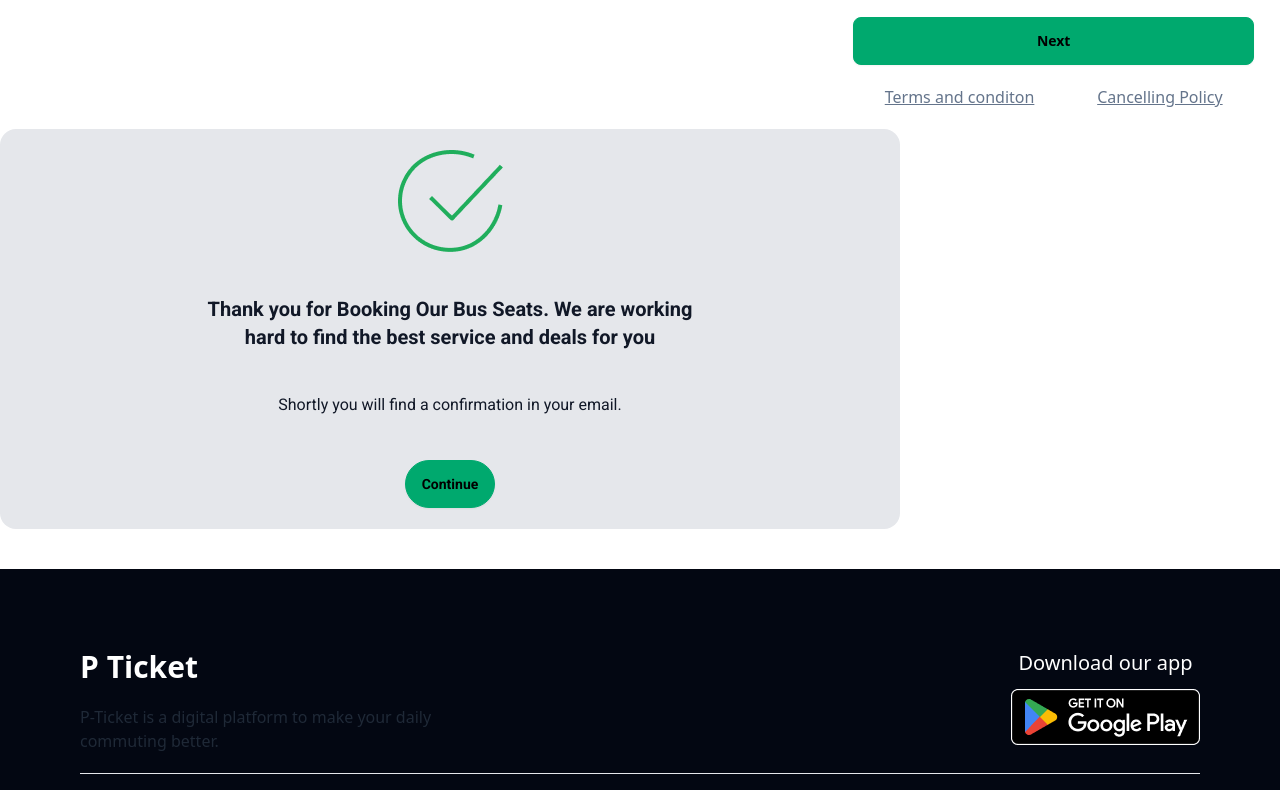
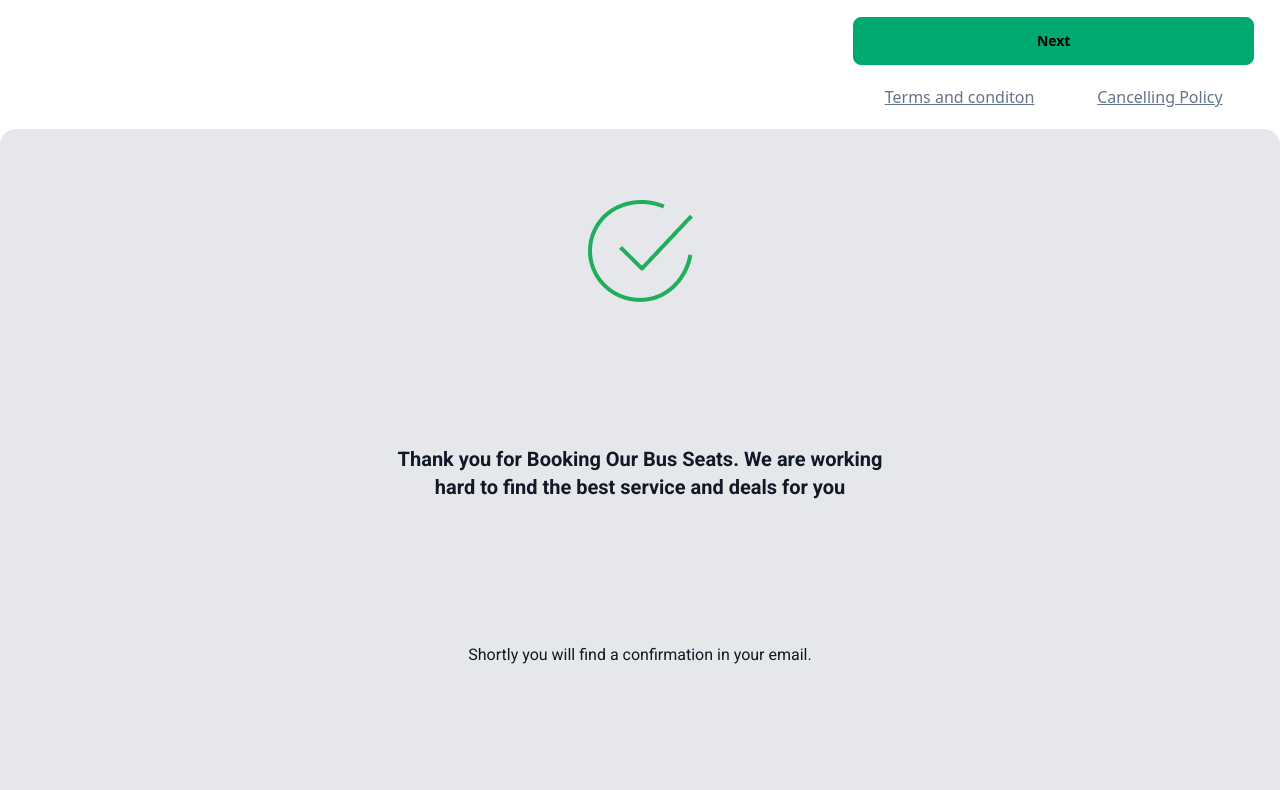
Before and after one commit to Sudiptoroy3125/assignment-5, a plain HTML site: page index.html in a window 1280 px wide. Shown: the part 2490-3280 px from the top of the page. Drawn offline with nearby package versions, Linux system fonts and the light colour scheme.

Commit message:
success box problem fixed

```diff
--- a/index.html
+++ b/index.html
@@ -252,7 +252,7 @@
     </div>
     </div>
     <!-- Success screen -->
-    <div class="success-screen Container grid place-items-center w-[900px] h-[400px] justify-center text-center bg-gray-200 roboto text-gray-900 rounded-2xl mb-10">
+    <div class="success-screen Container min-h-screen items-center text-center justify-center grid bg-gray-200 roboto text-gray-900 rounded-2xl mb-10">
       <div class="dive flex justify-center">
         <img src="./images/success.png" alt="">
       </div>
```
